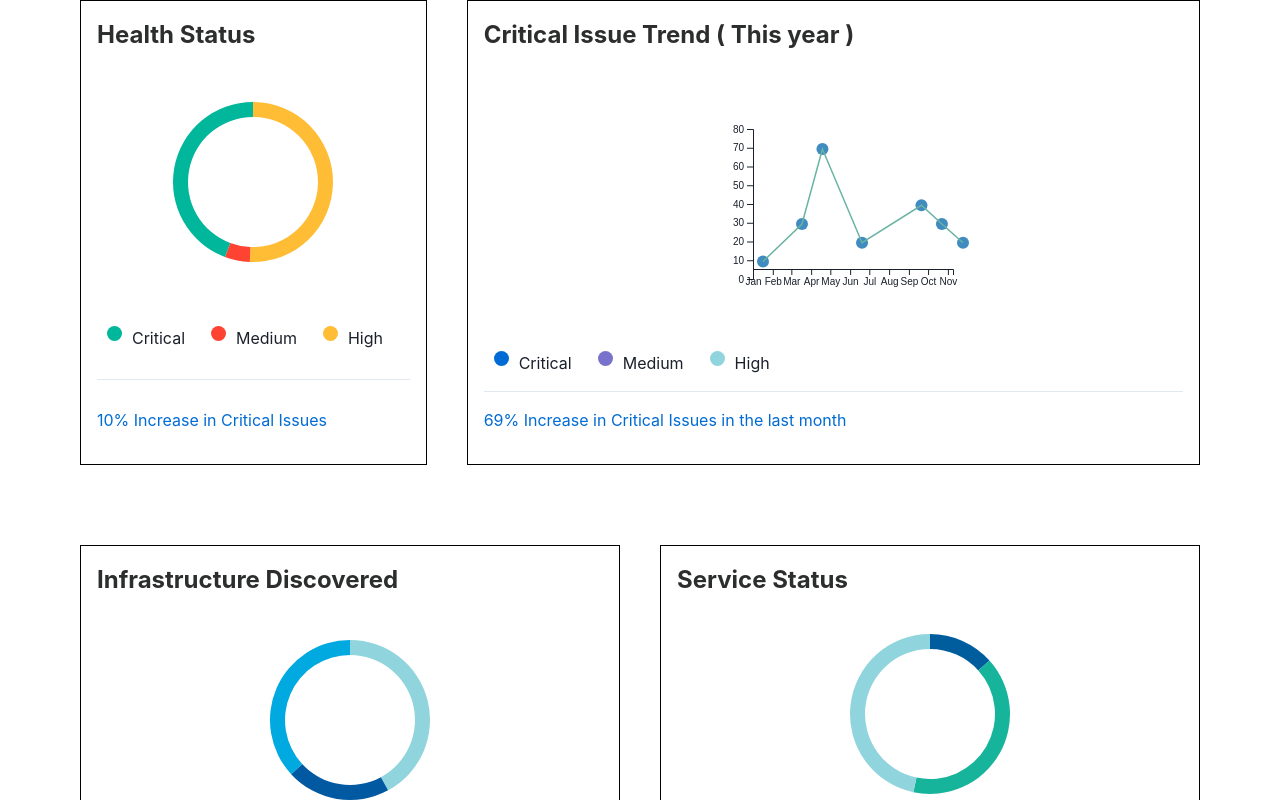
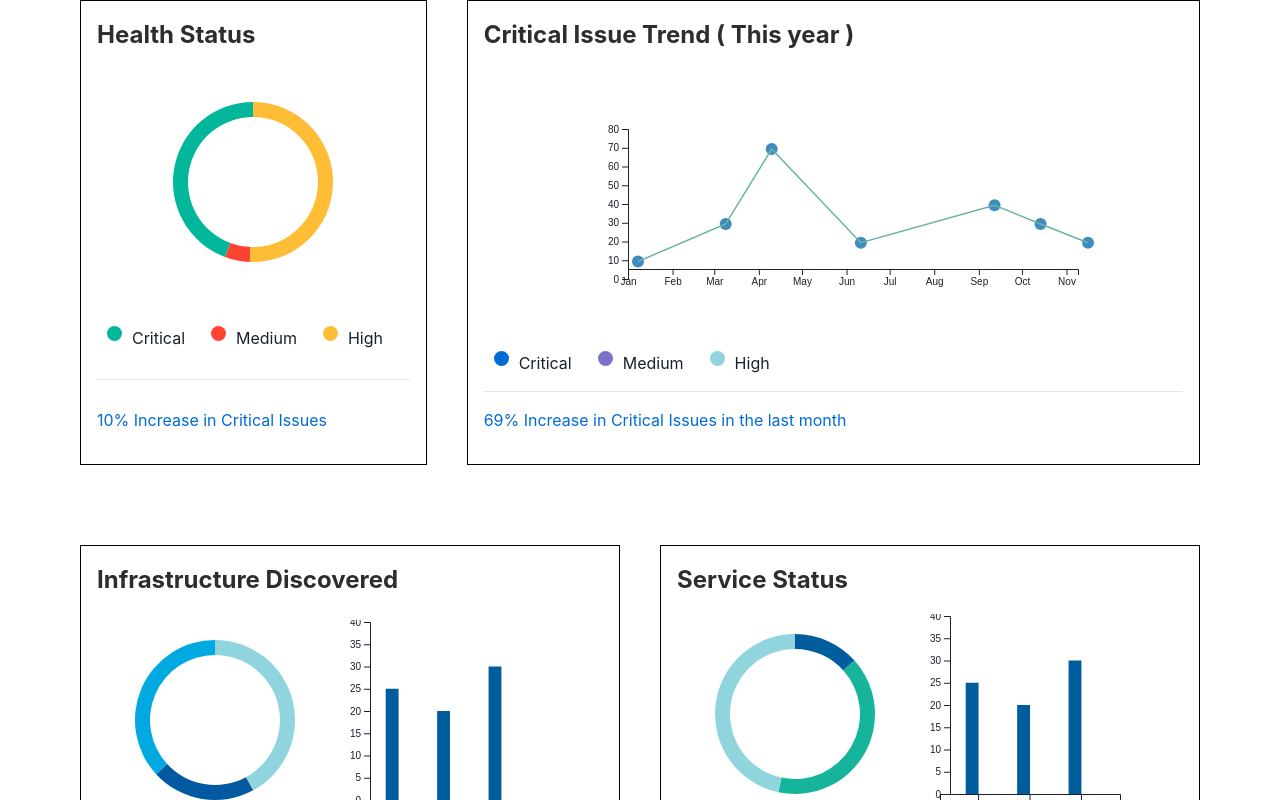
Before and after one commit to iamshubhankarkhare/f1studioz, a React (Create React App) app: page / in a window 1280 px wide. Shown: the top 800 px of the page. Built offline with nearby package versions, Linux system fonts and the light colour scheme.

Commit message:
edit chart props

```diff
--- a/src/App.js
+++ b/src/App.js
@@ -1,8 +1,6 @@
 import React, { useEffect, useState } from 'react';
 import * as d3 from 'd3';
-import ConnectedScatter from './charts/connectedScatter';
-import DoughnutChart from './charts/doughnutChart';
-import Test from './charts/test';
+import { isMobile } from 'react-device-detect';
 import ProgressWheel from './charts/progressWheel';
 import { SimpleGrid, Grid, GridItem, Flex } from '@chakra-ui/react';
 import ChartBlock from './components/chartBlock';
@@ -15,7 +13,7 @@ import {
 } from './chartData';
 
 function App() {
-  console.log(doughnutLineData[0]);
+  console.log(doughnutBarData[0].bData);
   return (
     <>
       <Grid
@@ -28,23 +26,13 @@ function App() {
           <ChartBlock {...doughnutLineData[0]} />
         </GridItem>
 
-        <GridItem colSpan={2}>
-          <ChartBlock {...doughnutLineData[1]} />
+        <GridItem colSpan={[1, 2]}>
+          <ChartBlock {...doughnutLineData[1]} csWidth={isMobile ? 250 : 500} />
         </GridItem>
       </Grid>
       <SimpleGrid columns={[1, 1, 1, 2]} p={['8', 20]} spacing={[10, 10]}>
         {[0, 1].map((el) => (
-          <ChartBlock
-            heading={doughnutBarData[el].heading}
-            bottomText={doughnutBarData[el].bottomText}
-            doughnutData={doughnutBarData[el].dData}
-            barData={doughnutBarData[el].bData}
-            text={doughnutBarData[el].texts}
-            colors={doughnutBarData[el].colors}
-            barchart={true}
-            doughnutChart={true}
-            key={el}
-          />
+          <ChartBlock key={el} {...doughnutBarData[el]} />
         ))}
       </SimpleGrid>
       <Flex px={[8, 20]}>
--- a/src/chartData.js
+++ b/src/chartData.js
@@ -155,20 +155,20 @@ export const securitylockData = [
 export const doughnutBarData = [
   {
     heading: 'Infrastructure Discovered',
-    dData: [40, 20, 35],
-    bData: [25, 20, 30],
+    doughnutData: [40, 20, 35],
+    barData: [25, 20, 30],
     bottomText: 'Oracle has the most number of critical issues',
     colors: ['#90D4DD', '#7974CA', '#00A9E0', '#0059A1'],
-    texts: ['On Prem', 'AWS', 'Azure', 'Oracle'],
+    text: ['On Prem', 'AWS', 'Azure', 'Oracle'],
   },
   {
     heading: 'Service Status',
-    dData: [10, 30, 35],
-    bData: [25, 20, 30],
+    doughnutData: [10, 30, 35],
+    barData: [25, 20, 30],
     bottomText:
       'Number of database services that are down have decreased by 5%',
     colors: ['#90D4DD', '#16B49B', '#005D9D'],
-    texts: ['App', 'Database', 'Web'],
+    text: ['App', 'Database', 'Web'],
   },
 ];
 
--- a/src/components/chartBlock.js
+++ b/src/components/chartBlock.js
@@ -8,14 +8,13 @@ function ChartBlock(props) {
   const colors = props.colors || ['#FF453C', '#FFBD35', '#13ABDC'];
   const texts = props.text || ['Critical', 'Medium', 'High'];
 
-  console.log(props.doughnutData);
   return (
     <Flex
       flexDirection="column"
       bg="white"
       p="4"
       border="1px solid black"
-      width={['', '100%']}
+      width="100%"
       height="100%"
       justify="space-between"
     >
@@ -39,17 +38,18 @@ function ChartBlock(props) {
             middleText={props.middleText}
           />
         )}
+        {props.barData && (
+          <BarChart width={200} height={200} data={props.barData} />
+        )}
 
-        {/* {props.barchart && ( */}
-        {/*   <BarChart width={200} height={200} data={props.barData} /> */}
-        {/* )} */}
-        {/*  */}
         {props.ConnectedScatterData && (
-          <ConnectedScatter
-            data={props.ConnectedScatterData}
-            width={props.csWidth || 250}
-            height={props.csHeight || 200}
-          />
+          <Flex alignSelf="flex-start" justify="flex-start">
+            <ConnectedScatter
+              data={props.ConnectedScatterData}
+              width={props.csWidth || 250}
+              height={props.csHeight || 200}
+            />
+          </Flex>
         )}
       </Flex>
       <Flex align="center" my="4" flexWrap="wrap">
```
